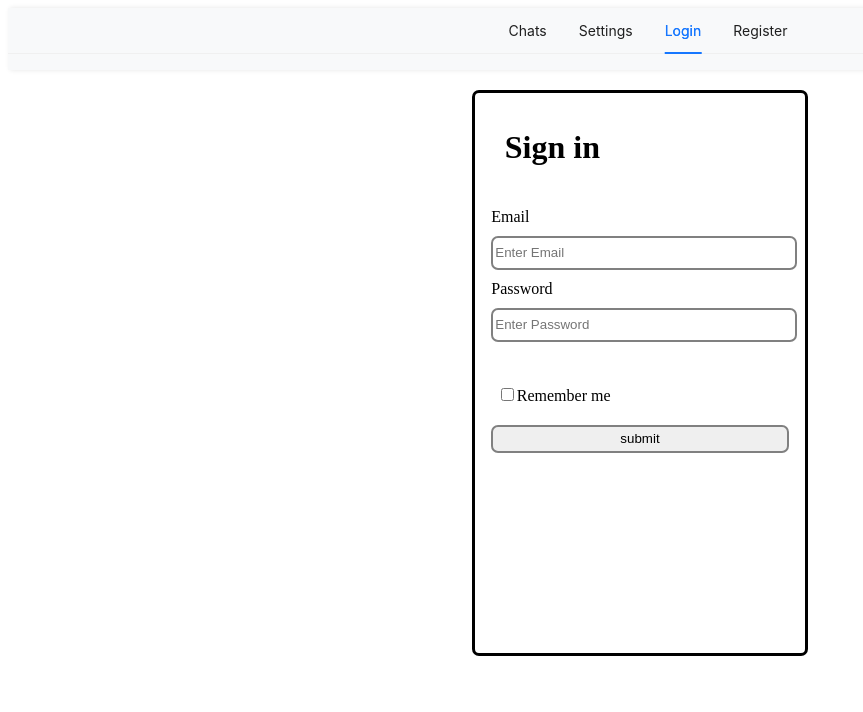
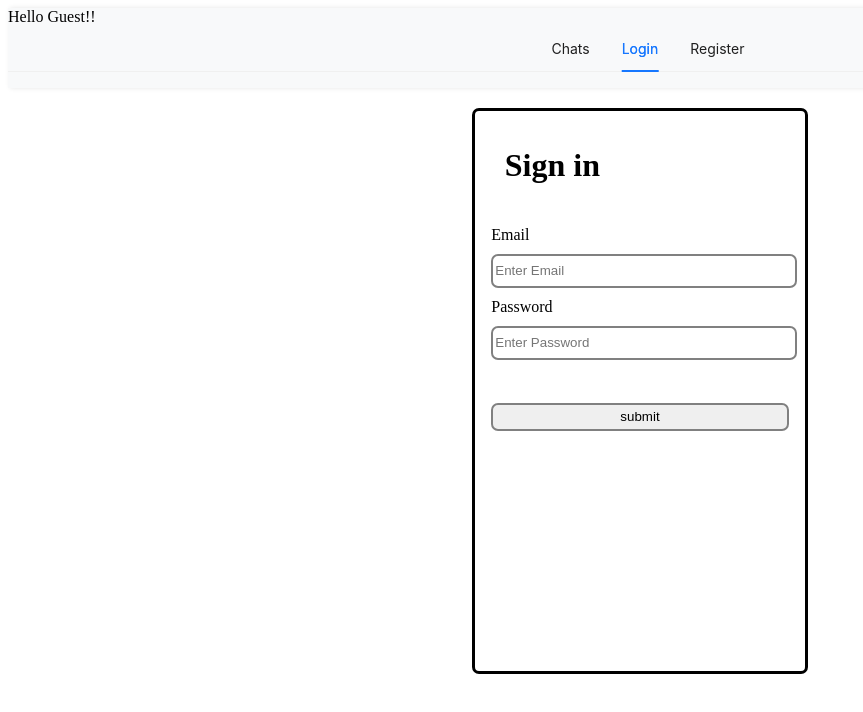
Before and after one commit to samsingh2h27e/chatting-app, a React (Create React App) app in the folder frontend/: page /login in a window 1280 px wide. Shown: the top 712 px of the page, without its empty margins (0-863 px from the left). Built offline with nearby package versions, Linux system fonts and the light colour scheme.

Commit message:
fine changes, ready to go

```diff
--- a/frontend/src/Login.jsx
+++ b/frontend/src/Login.jsx
@@ -68,15 +68,7 @@ const Login = () => {
               required
             ></input>
           </div>
-          <div class="form-check">
-            <input
-              class="form-check-input"
-              type="checkbox"
-              value=""
-              id="flexCheckDefault"
-            ></input>
-            <span>Remember me</span>
-          </div>
+
           <button onClick={handleSubmit} type="submit">
             submit
           </button>
--- a/frontend/src/layout/MessageBox.jsx
+++ b/frontend/src/layout/MessageBox.jsx
@@ -46,18 +46,30 @@ const AllChatsMenu = (p)=>{
   }
   const renderContent = ()=>{
     if(p.activeTab.key==4){
-      return <div>
-        <h3>Add new Friends</h3>
+      return (
+        <div>
+          <h3 style={{ textAlign: "center" }}>Add new Friends</h3>
           <form>
-          <input name="friends"
+            <input
+              name="friends"
+              style={{ margin: "1vh"  }}
               value={friend_id}
-          onChange={(e)=>{
+              onChange={(e) => {
                 setId(e.target.value);
               }}
-          placeholder="Enter email id to be searched" type="email"></input>
-          <button type="submit" onClick={handleClick}>Add friend</button>
+              placeholder="Search by email-id"
+              type="email"
+            ></input>
+            <button
+              style={{ margin: "1vh", width:"fit-content" }}
+              type="submit"
+              onClick={handleClick}
+            >
+              Add friend
+            </button>
           </form>
         </div>
+      );
     }
     return (
       <div>
@@ -130,10 +142,10 @@ const MessageBox = () => {
   };
 
   const tabData = [
-    { label: "ALL", key: "1", content: "all-chats" },
-    { label: "UNREAD", key: "2", content: "unread-chats" },
-    { label: "ARCHIEVED", key: "3", content: "archieved-chats" },
-    {label: "ADD FRIENDS", key: "4", content: "adding-friends"},
+    { label: "ALL CHATS", key: "1", content: "ALL-CHATS" },
+    // { label: "UNREAD", key: "2", content: "unread-chats" },
+    // { label: "ARCHIEVED", key: "3", content: "archieved-chats" },
+    {label: "ADD FRIENDS", key: "4", content: "ADD-FRIENDS"},
   ];
 
   const initialAllChats = [{ _id: "tutorial", username: "TUTORIAL", unread_messages:0 }];
@@ -229,7 +241,6 @@ const MessageBox = () => {
           setMessages((prevMessages) => {prevMessages.push(msg.data)});
         } else{
           alert(`${sender_id} sent you a message`);
-          var q1;
           (async()=>{/// updates unread message in db
             let response = await axios.post("http://localhost:5000/api/db/user/user-contacts/unread-messages", {
             _id: auth.id, // Send flat key-value pairs
@@ -246,13 +257,13 @@ const MessageBox = () => {
             if (target_chat){
               target_chat.unread_messages++;
             } else{
-
+              allChats.push({_id : sender_id,username:sender_id, unread_messages:1})
             }
           })
         }
       } else {
-        alert(msg.message);
-        setAllChats()
+        alert("You may have some unread message");
+
       }
     });
 
--- a/frontend/src/layout/Navbar.jsx
+++ b/frontend/src/layout/Navbar.jsx
@@ -10,14 +10,18 @@ const Navbar = () => {
   const [activeTab, setActiveTab] = useState("1"); // State to store the active tab key
 
   // Define an array of three tab items
-  let label = "Logout";
-  if (auth.id === null) label = "Login"
+  let login_label = "Login";
+  let profile_label = "Guest";
+  if (auth.id !== null) {
+    login_label = "Logout"
+    profile_label= auth.id;
+  }
 
   const tabItems = [
     { label: "Chats", key: "1", link: "/" },
-    { label: "Settings", key: "2", link: "/settings" },
-    { label: label, key: "3", link: "/login" },
+    { label: login_label, key: "3", link: "/login" },
     { label: "Register", key: "4", link: "/register" },
+    // { label: profile_label, key: "2", link: "/settings", disabled: true },
   ];
 
 
@@ -47,6 +51,8 @@ const Navbar = () => {
   }, [location, tabItems]);
 
   return (
+    <>
+    Hello {profile_label}!!
       <Tabs
         activeKey={activeTab} // Set the active tab using the activeTab state
         defaultActiveKey="1"
@@ -54,6 +60,8 @@ const Navbar = () => {
         items={tabItems}
         onChange={onTabChange} // Trigger `onTabChange` when a tab is clicked
       />
+
+    </>
   );
 };
 
```
Lines whose indentation alone changed are shown as unchanged.
